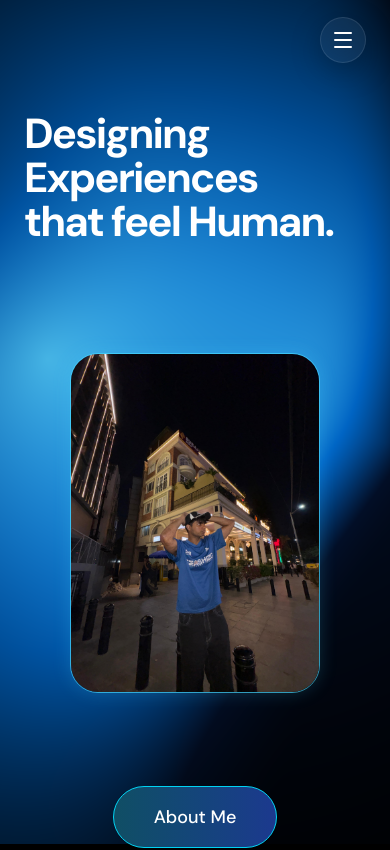
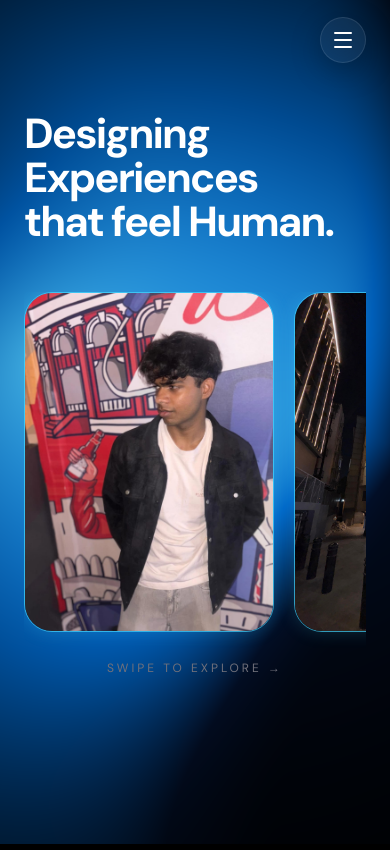
Before and after one commit to AarushPramit/aarushportfolio, a Next.js app: page / in a window 390 px wide. Shown: the top 850 px of the page. Built offline with nearby package versions, Linux system fonts and the light colour scheme.

Commit message:
hero-section fixed

```diff
--- a/components/hero-section.tsx
+++ b/components/hero-section.tsx
@@ -64,7 +64,8 @@ export default function HeroSection() {
       </div>
 
       {/* Card Deck */}
-      <div className="relative mt-16 flex h-[430px] items-center justify-center">
+      {/* ---------- Desktop Card Deck ---------- */}
+<div className="relative mt-16 hidden h-[430px] items-center justify-center md:flex">
   {cards.map((card, index) => {
     const positions = [
       step >= 1 ? -340 : 0,
@@ -72,15 +73,18 @@ export default function HeroSection() {
       step >= 3 ? 340 : 0,
     ];
 
-          const rotations = [0, 0, 0];
-
     return (
       <motion.div
         key={card.title}
         initial={false}
         animate={{
           x: positions[index],
-    rotate: 0,
+          rotate:
+            index === 0 && step >= 1
+              ? -8
+              : index === 2 && step >= 3
+              ? 8
+              : 0,
         }}
         transition={{
           type: "spring",
@@ -96,11 +100,23 @@ export default function HeroSection() {
     );
   })}
 </div>
-      <div className="mt-12 flex justify-center">
-  <PortfolioButton
-    text="About Me"
-    href="/about"
-  />
+
+{/* ---------- Mobile Horizontal Scroll ---------- */}
+<div className="mt-12 md:hidden">
+  <div className="flex snap-x snap-mandatory gap-5 overflow-x-auto pb-4 scrollbar-hide">
+    {cards.map((card) => (
+      <div
+        key={card.title}
+        className="w-[250px] shrink-0 snap-center"
+      >
+        <FlipCard image={card.src} title={card.title} />
+      </div>
+    ))}
+  </div>
+
+  <p className="mt-3 text-center text-xs uppercase tracking-[0.25em] text-zinc-500">
+    Swipe to explore →
+  </p>
 </div>
 
 
@@ -121,6 +137,7 @@ function FlipCard({
     <motion.div
   onHoverStart={() => setFlipped(true)}
   onHoverEnd={() => setFlipped(false)}
+  onTap={() => setFlipped(!flipped)}
   style={{ perspective: 1200 }}
   className="h-[340px] w-[250px] cursor-pointer"
 >
```
Lines whose indentation alone changed are shown as unchanged.
